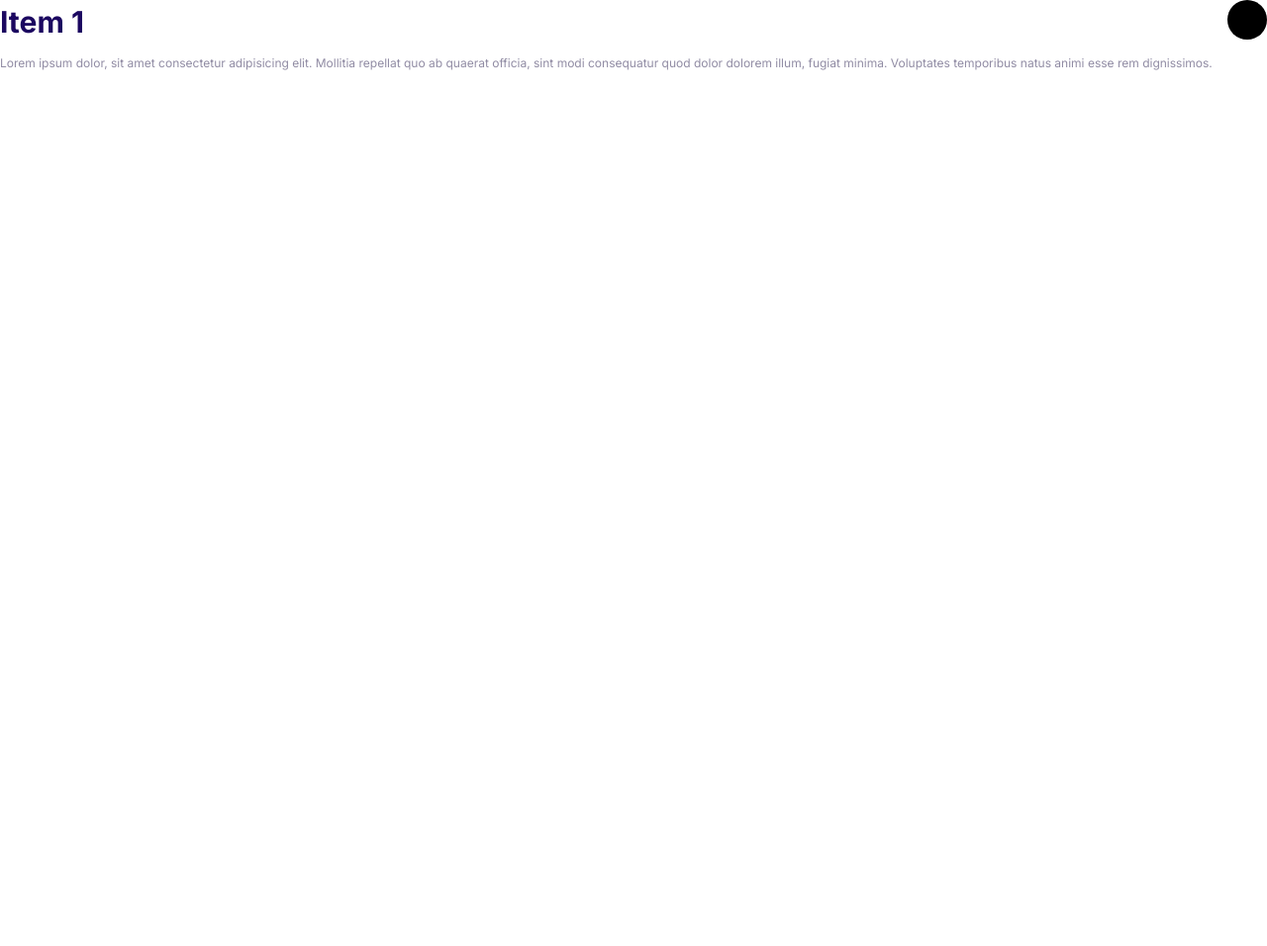
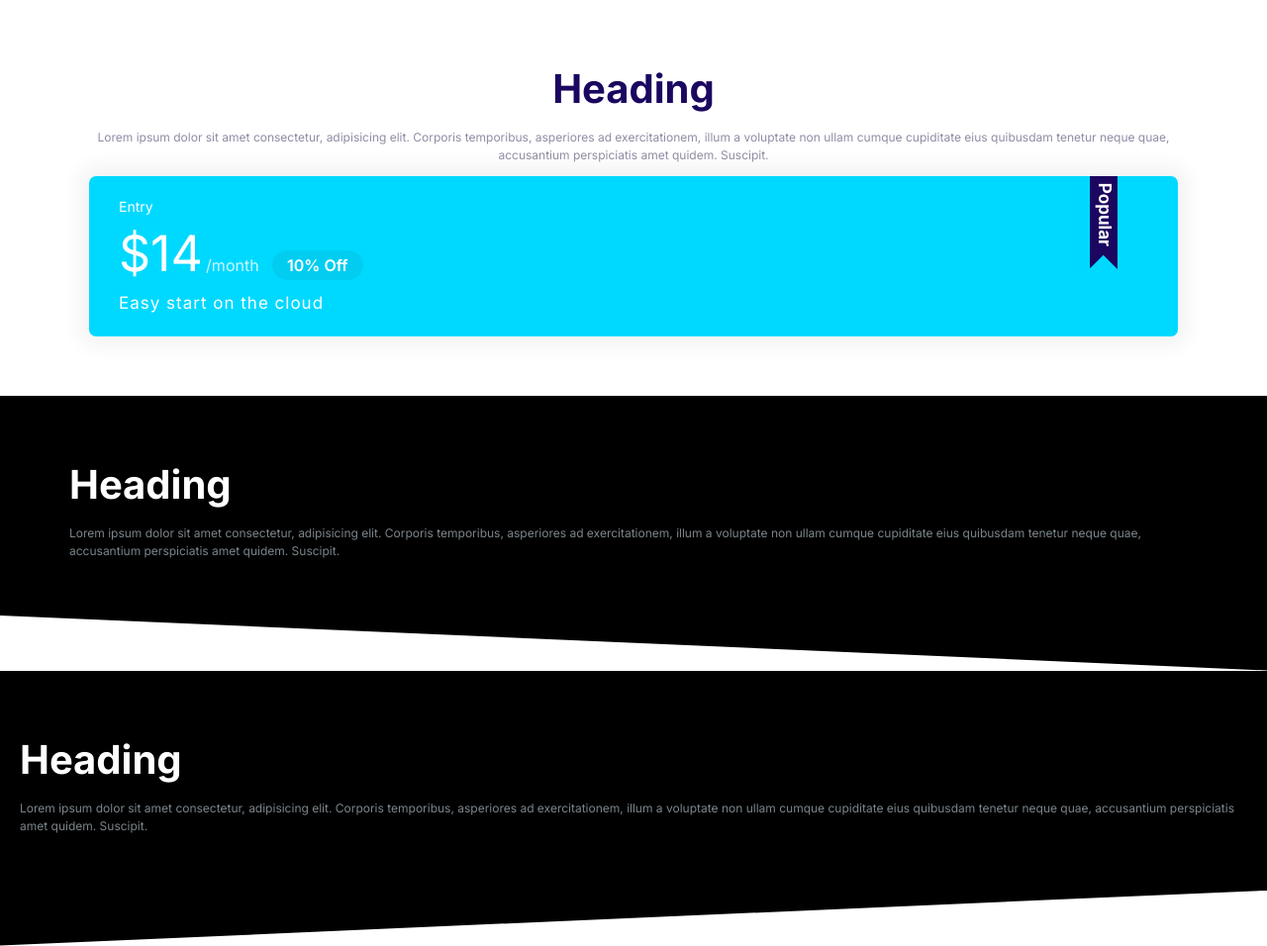
Before and after one commit to MilitsaTsvetkova/Cloudify, a plain HTML site: page index.html in a window 1280 px wide. Shown: the whole page at 99% size. Before the commit the page ends 800 px from the top, so only its background shows below. Drawn offline with Linux system fonts and the light colour scheme.

Commit message:
added blocks

```diff
--- a/css/styles.css
+++ b/css/styles.css
@@ -601,3 +601,43 @@ a {
     max-height: 100vh;
     opacity: 1;
 }
+
+
+/* Blocks */
+
+.block {
+    --padding-vertical: 6rem;
+    padding: var(--padding-vertical) 2rem;
+}
+
+.block__header {
+    text-align: center;
+}
+
+.block__heading {
+    margin-top: 0;
+}
+
+.block--dark {
+    background: #000;
+    color: #7b858b;
+}
+
+.block--dark .block__heading {
+    color: #fff;
+}
+
+.block--skewed-right {
+    clip-path: polygon(0 0, 100% 0%, 100% 100%, 0 80%);
+    padding-bottom: calc(var(--padding-vertical) + 4rem);
+}
+
+.block--skewed-left {
+    clip-path: polygon(0 0, 100% 0%, 100% 80%, 0 100%);
+    padding-bottom: calc(var(--padding-vertical) + 4rem);
+}
+
+.container {
+    max-width: 1140px;
+    margin: 0 auto;
+}
--- a/index.html
+++ b/index.html
@@ -15,20 +15,48 @@
     <link rel="stylesheet" href="./css/styles.css" />
   </head>
   <body>
-    <div class="collapsible collapsible--expanded">
-      <header class="collapsible__header">
-        <h2 class="collapsible__heading">Item 1</h2>
-        <svg class="icon collapsible__chevron">
-          <use xlink:href="icons/sprite.svg#chevron"></use>
-        </svg>
+    <section class="block container">
+      <header class="block__header">
+        <h2 class="block__heading">Heading</h2>
+        <p>
+          Lorem ipsum dolor sit amet consectetur, adipisicing elit. Corporis
+          temporibus, asperiores ad exercitationem, illum a voluptate non ullam
+          cumque cupiditate eius quibusdam tenetur neque quae, accusantium
+          perspiciatis amet quidem. Suscipit.
+        </p>
       </header>
-      <div class="collapsible__content">
-        Lorem ipsum dolor, sit amet consectetur adipisicing elit. Mollitia
-        repellat quo ab quaerat officia, sint modi consequatur quod dolor
-        dolorem illum, fugiat minima. Voluptates temporibus natus animi esse rem
-        dignissimos.
+      <div class="plan plan--popular">
+        <div class="card card--secondary">
+          <header class="card__header">
+            <h3 class="plan__name">Entry</h3>
+            <span class="plan__price">$14</span>
+            <span class="plan__billing-cycle">/month</span>
+            <span class="badge badge--secondary badge--small">10% Off</span>
+            <span class="plan__description">Easy start on the cloud</span>
+          </header>
+        </div>
       </div>
-    </div>
+    </section>
+    <section class="block block--dark block--skewed-right">
+      <div class="container">
+        <h2 class="block__heading">Heading</h2>
+        <p>
+          Lorem ipsum dolor sit amet consectetur, adipisicing elit. Corporis
+          temporibus, asperiores ad exercitationem, illum a voluptate non ullam
+          cumque cupiditate eius quibusdam tenetur neque quae, accusantium
+          perspiciatis amet quidem. Suscipit.
+        </p>
+      </div>
+    </section>
+    <section class="block block--dark block--skewed-left">
+      <h2 class="block__heading">Heading</h2>
+      <p>
+        Lorem ipsum dolor sit amet consectetur, adipisicing elit. Corporis
+        temporibus, asperiores ad exercitationem, illum a voluptate non ullam
+        cumque cupiditate eius quibusdam tenetur neque quae, accusantium
+        perspiciatis amet quidem. Suscipit.
+      </p>
+    </section>
     <script src="js/main.js"></script>
   </body>
 </html>
```
Also changed, not shown: components/block.html (added, +42 -0 lines).
